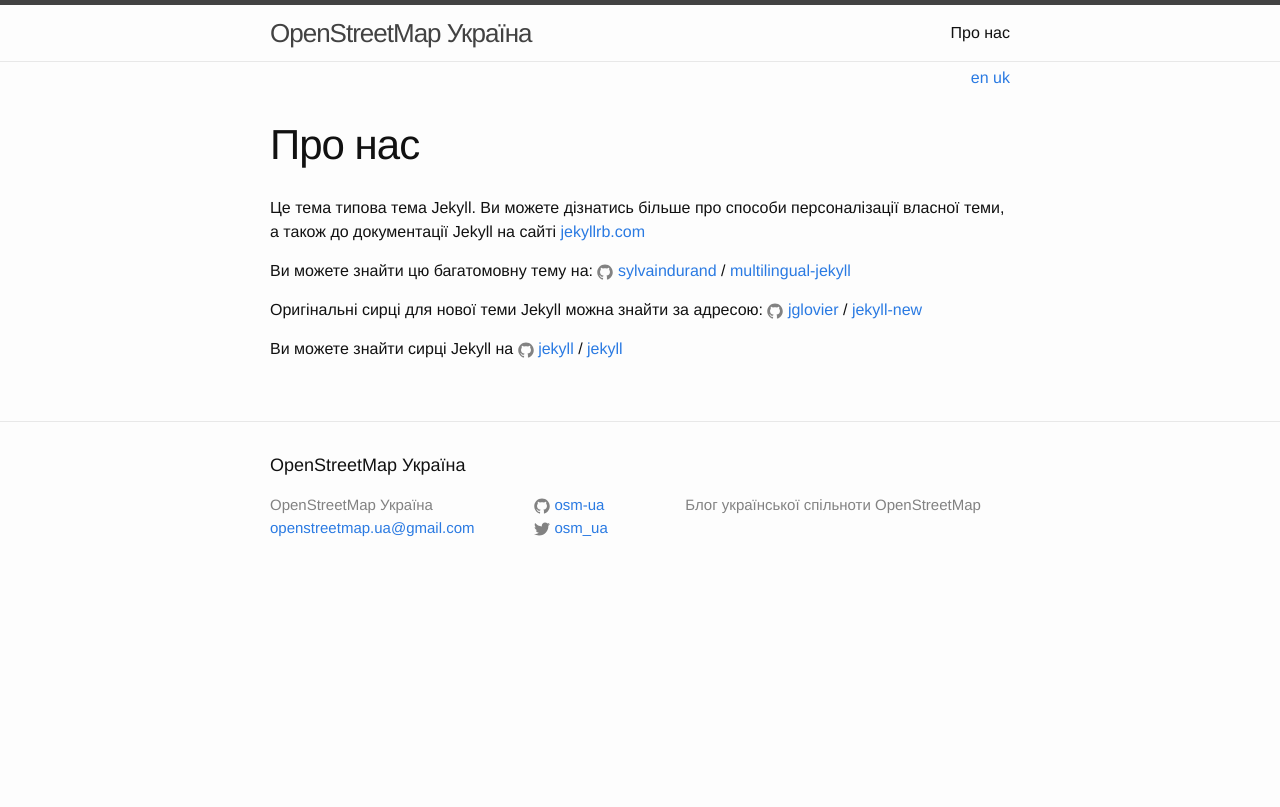
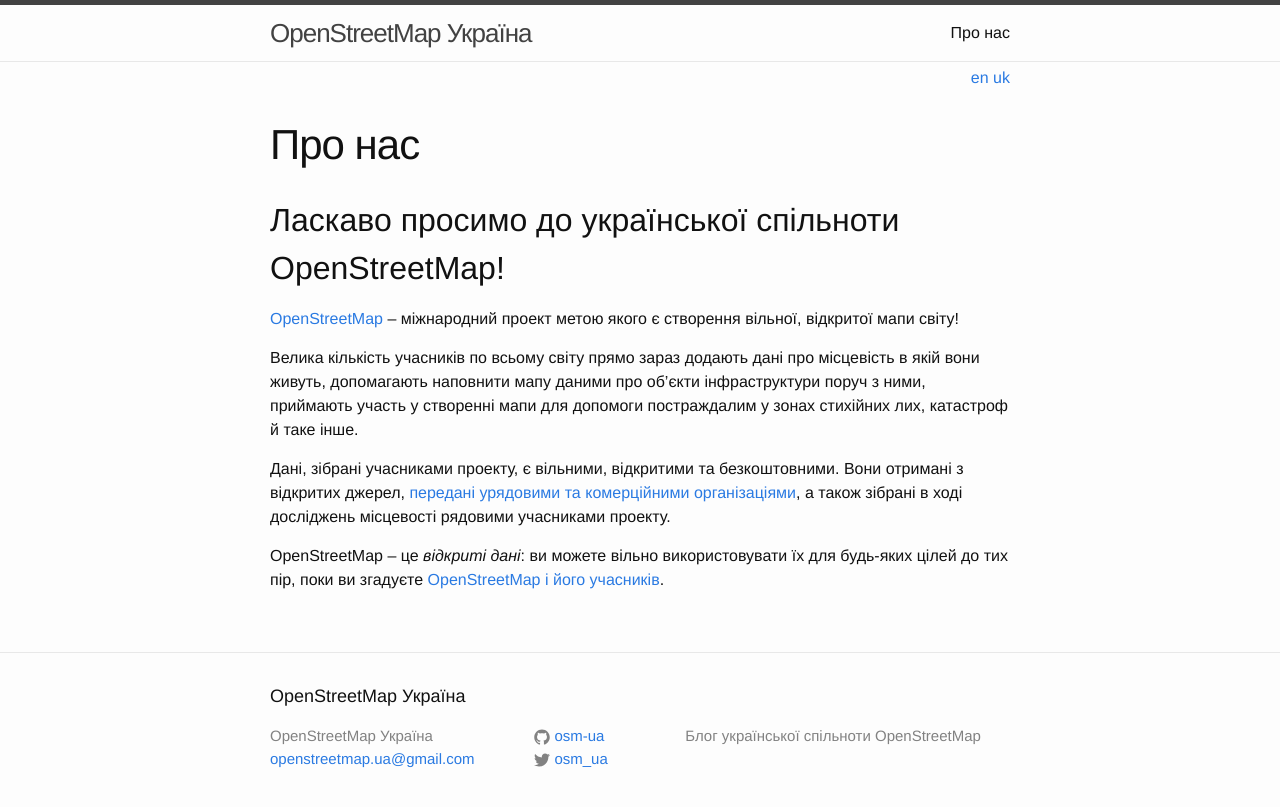
Before and after one commit to osm-ua/blog, a Jekyll site: the page built from about.uk.md, in a window 1280 px wide. Shown: the top 807 px of the page. Built offline with Jekyll 4.4.1, drawn with Linux system fonts in a browser that asks for light colours.

Commit message:
update about.uk

```diff
--- a/about.uk.md
+++ b/about.uk.md
@@ -5,16 +5,12 @@
 lang: uk
 ---
 
-Це тема типова тема Jekyll. Ви можете дізнатись більше про способи персоналізації власної теми, а також до документації Jekyll на сайті [jekyllrb.com](http://jekyllrb.com/)
+## Ласкаво просимо до української спільноти OpenStreetMap!
 
-Ви можете знайти цю багатомовну тему на:
-{% include icon-github.html username = "sylvaindurand"%} /
-[multilingual-jekyll](https://github.com/sylvaindurand/multilingual-jekyll)
+[OpenStreetMap](http://openstreetmap.org/) – міжнародний проект метою якого є створення вільної, відкритої мапи світу!
 
-Оригінальні сирці для нової теми Jekyll можна знайти за адресою:
-{% include icon-github.html username="jglovier" %} /
-[jekyll-new](https://github.com/jglovier/jekyll-new)
+Велика кількість учасників по всьому світу прямо зараз додають дані про місцевість в якій вони живуть, допомагають наповнити мапу даними про об’єкти інфраструктури поруч з ними, приймають участь у створенні мапи для допомоги постраждалим у зонах стихійних лих, катастроф й таке інше.
 
-Ви можете знайти сирці Jekyll на
-{% include icon-github.html username="jekyll" %} /
-[jekyll](https://github.com/jekyll/jekyll)
+Дані, зібрані учасниками проекту, є вільними, відкритими та безкоштовними. Вони отримані з відкритих джерел, [передані урядовими та комерційними організаціями](http://www.openstreetmap.org/copyright#contributors), а також зібрані в ході досліджень місцевості рядовими учасниками проекту.
+
+OpenStreetMap – це *відкриті дані*: ви можете вільно використовувати їх для будь-яких цілей до тих пір, поки ви згадуєте [OpenStreetMap і його учасників](http://www.openstreetmap.org/copyright).
```
